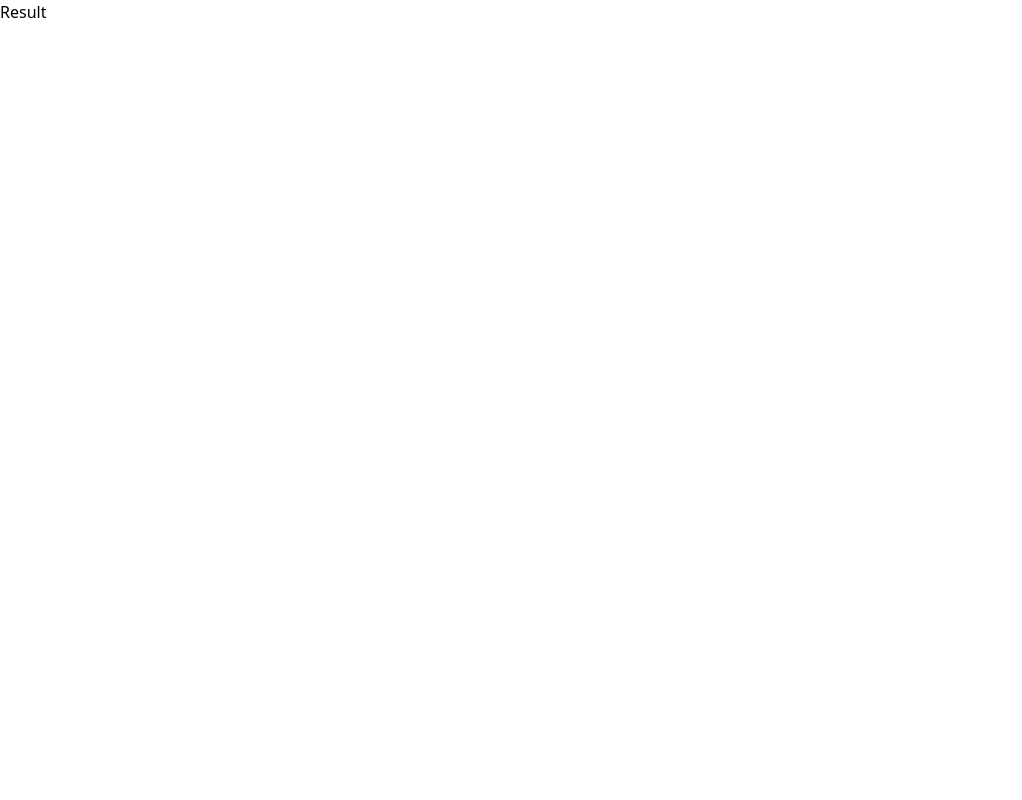
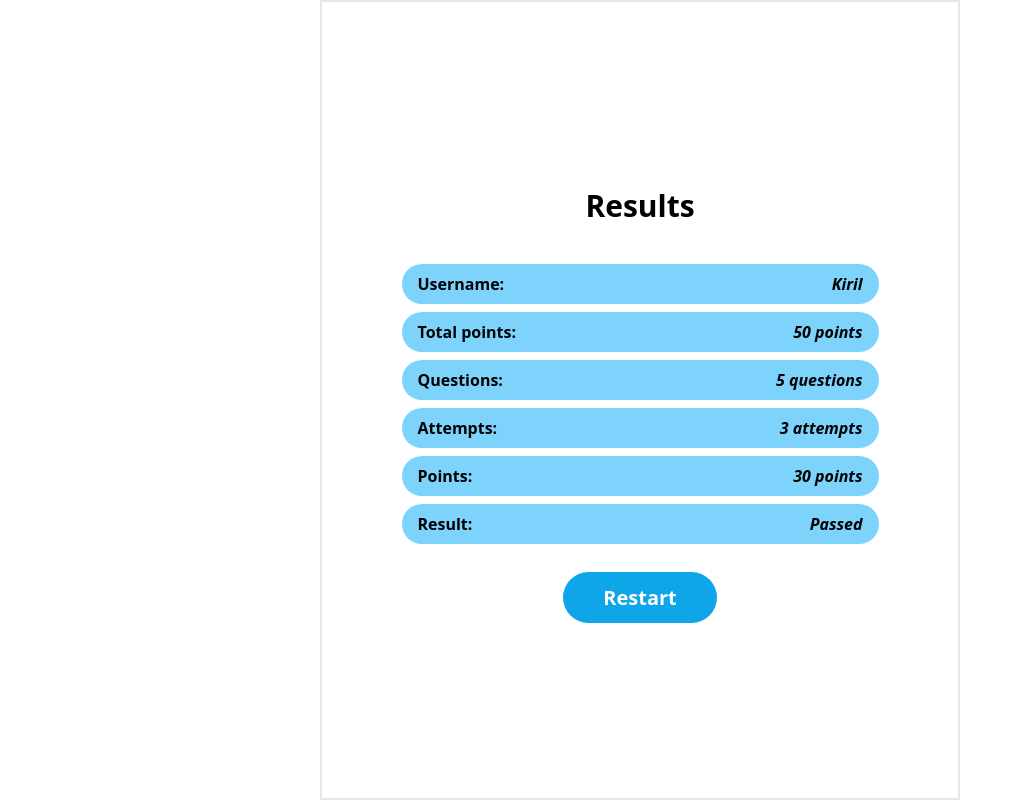
Before and after one commit to Kiril-Pavlov/react-quiz-app, a React (Create React App) app: page /result in a window 1280 px wide. Shown: the whole page, without its empty margins (0-1022 px from the left). Built offline with nearby package versions, Linux system fonts and the light colour scheme.

Commit message:
hardcoded result section done

```diff
--- a/src/components/Result.jsx
+++ b/src/components/Result.jsx
@@ -1,8 +1,45 @@
 import React from 'react'
+import { Link } from 'react-router-dom'
 
 const Result = () => {
+
+  const handleRestart = () => {
+    console.log('handle restart')
+  }
+
   return (
-    <div>Result</div>
+    <div  className="flex flex-col gap-10 items-center justify-center w-11/12 sm:w-10/12 md:w-3/4 lg:w-1/2 h-screen border-2 mx-auto">
+      <h1 className="font-bold text-3xl">Results</h1>
+      <div className='flex flex-col w-9/12 gap-2'>
+        <div className='flex items-center justify-between bg-sky-300 px-4 py-2 rounded-full gap-2'>
+          <span className='font-bold'>Username: </span>
+          <span className='font-semibold italic'>Kiril</span>
+        </div>
+        <div className='flex items-center justify-between bg-sky-300 px-4 py-2 rounded-full gap-2'>
+          <span className='font-bold'>Total points: </span>
+          <span className='font-semibold italic'>50 points</span>
+        </div>
+        <div className='flex items-center justify-between bg-sky-300 px-4 py-2 rounded-full gap-2'>
+          <span className='font-bold'>Questions: </span>
+          <span className='font-semibold italic'>5 questions</span>
+        </div>
+        <div className='flex items-center justify-between bg-sky-300 px-4 py-2 rounded-full gap-2'>
+          <span className='font-bold'>Attempts: </span>
+          <span className='font-semibold italic'>3 attempts</span>
+        </div>
+        <div className='flex items-center justify-between bg-sky-300 px-4 py-2 rounded-full gap-2'>
+          <span className='font-bold'>Points: </span>
+          <span className='font-semibold italic'>30 points</span>
+        </div>
+        <div className='flex items-center justify-between bg-sky-300 px-4 py-2 rounded-full gap-2'>
+          <span className='font-bold'>Result: </span>
+          <span className='font-semibold italic'>Passed</span>
+        </div>
+      </div>
+      <button>
+        <Link to={'/'} onClick={handleRestart}  className='bg-sky-500 px-10 py-3 rounded-full text-white font-semibold text-xl'>Restart</Link>
+      </button>
+    </div>
   )
 }
 
```
